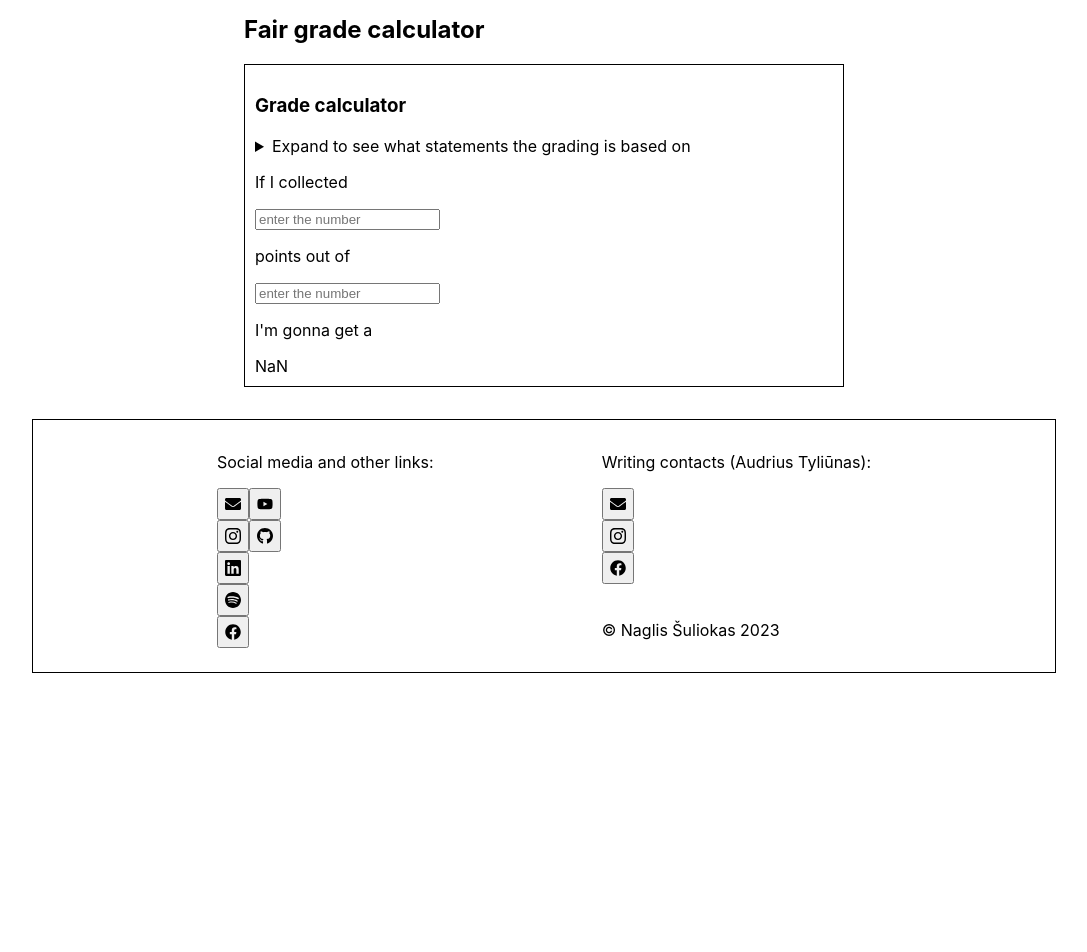
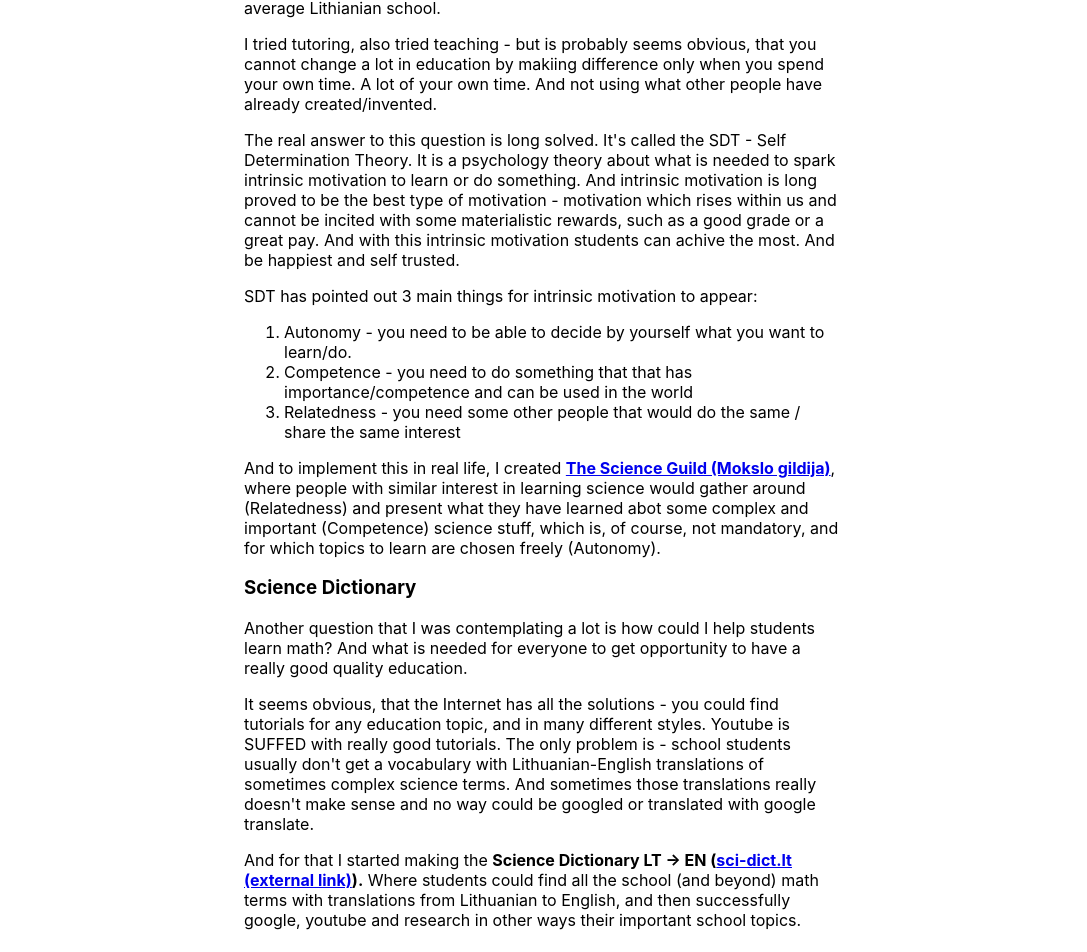
Before and after one commit to naglissul/naglissul.github.io, a React (Create React App) app: page /#/teach in a window 1280 px wide. Shown: the part 680-1632 px from the top of the page, without its empty margins (96-1183 px from the left). Before the commit the page ends 1353 px from the top, so only its background shows below. Built offline with nearby package versions, Linux system fonts and the light colour scheme.

Commit message:
teach page description

```diff
--- a/src/pages/teachPage/TeachPage.tsx
+++ b/src/pages/teachPage/TeachPage.tsx
@@ -14,6 +14,87 @@ function TeachPage() {
       <p>
         To make a revolution in education system (everywhere) - add more
         phylosophy (related with math)
+      </p>
+      <h2>A few ideas that could possibly make a huge impact on education</h2>
+      <p>
+        I've always had a question in my mind, an unsolved mystery - why math
+        and other science is so damn easy, but yet so many students fail it? I
+        am no special person - not some kind of genius, and many others could
+        achieve much more than I had. And everything seems so simple as you get
+        an explanation from peer student. And so damn dificult as you learn
+        everything by the pace of an average Lithianian school.
+      </p>
+      <p>
+        I tried tutoring, also tried teaching - but is probably seems obvious,
+        that you cannot change a lot in education by makiing difference only
+        when you spend your own time. A lot of your own time. And not using what
+        other people have already created/invented.
+      </p>
+      <p>
+        The real answer to this question is long solved. It's called the SDT -
+        Self Determination Theory. It is a psychology theory about what is
+        needed to spark intrinsic motivation to learn or do something. And
+        intrinsic motivation is long proved to be the best type of motivation -
+        motivation which rises within us and cannot be incited with some
+        materialistic rewards, such as a good grade or a great pay. And with
+        this intrinsic motivation students can achive the most. And be happiest
+        and self trusted.{" "}
+      </p>
+      <p>
+        SDT has pointed out 3 main things for intrinsic motivation to appear:
+      </p>
+      <ol>
+        <li>
+          Autonomy - you need to be able to decide by yourself what you want to
+          learn/do.
+        </li>
+        <li>
+          Competence - you need to do something that that has
+          importance/competence and can be used in the world
+        </li>
+        <li>
+          Relatedness - you need some other people that would do the same /
+          share the same interest
+        </li>
+      </ol>
+      <p>
+        And to implement this in real life, I created{" "}
+        <strong>
+          <Link to="/teach/mokslo-gildija/">
+            The Science Guild (Mokslo gildija)
+          </Link>
+        </strong>
+        , where people with similar interest in learning science would gather
+        around (Relatedness) and present what they have learned abot some
+        complex and important (Competence) science stuff, which is, of course,
+        not mandatory, and for which topics to learn are chosen freely
+        (Autonomy).
+      </p>
+      <h3>Science Dictionary</h3>
+      <p>
+        Another question that I was contemplating a lot is how could I help
+        students learn math? And what is needed for everyone to get opportunity
+        to have a really good quality education.{" "}
+      </p>
+      <p>
+        It seems obvious, that the Internet has all the solutions - you could
+        find tutorials for any education topic, and in many different styles.
+        Youtube is SUFFED with really good tutorials. The only problem is -
+        school students usually don't get a vocabulary with Lithuanian-English
+        translations of sometimes complex science terms. And sometimes those
+        translations really doesn't make sense and no way could be googled or
+        translated with google translate.
+      </p>
+      <p>
+        And for that I started making the{" "}
+        <strong>
+          {" "}
+          Science Dictionary LT {"->"} EN (
+          <a href="http://sci-dict.lt">sci-dict.lt (external link)</a>).
+        </strong>{" "}
+        Where students could find all the school (and beyond) math terms with
+        translations from Lithuanian to English, and then successfully google,
+        youtube and research in other ways their important school topics.
       </p>
       <h1>
         <Link to="/teach/korep/">Korepetitorius</Link>
```
